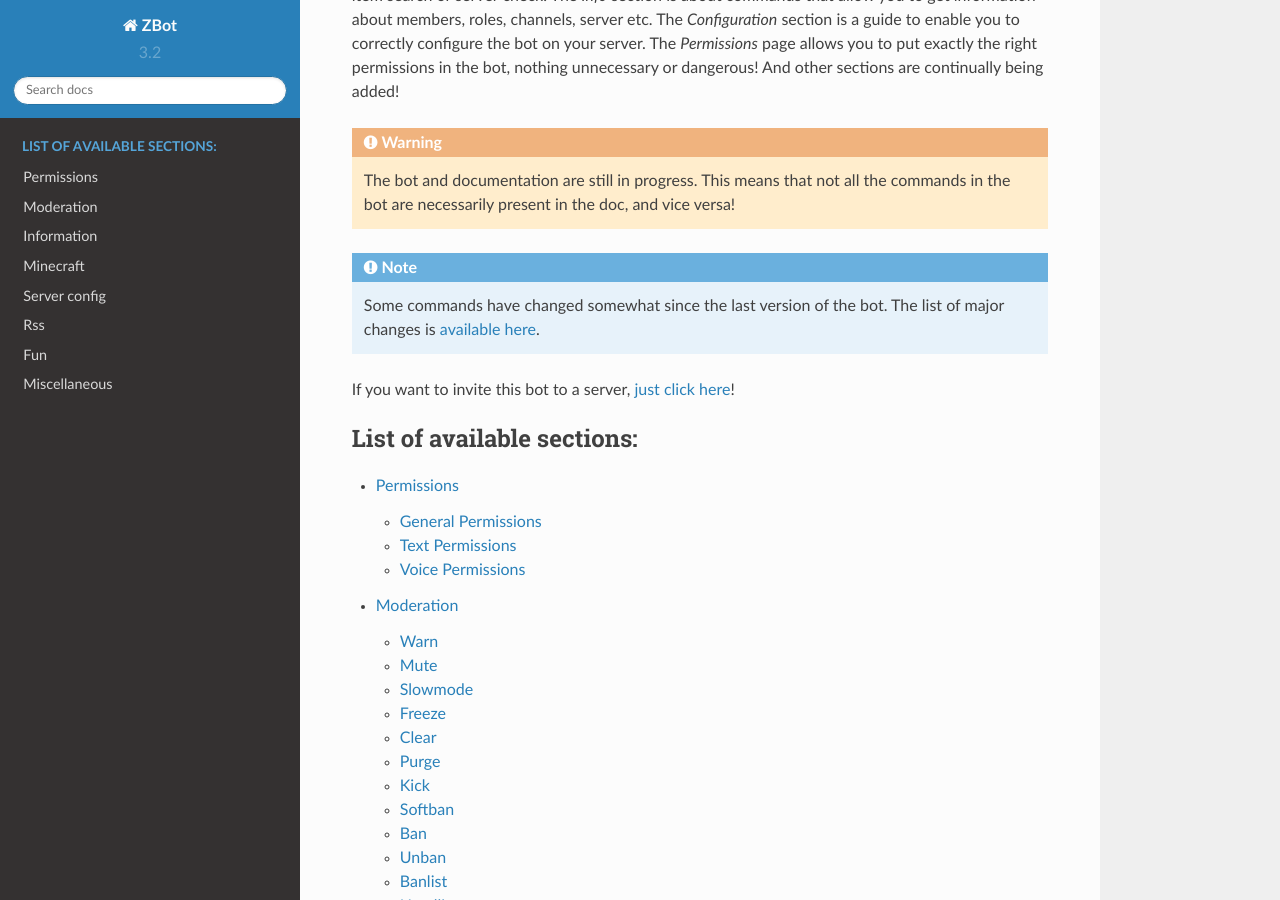
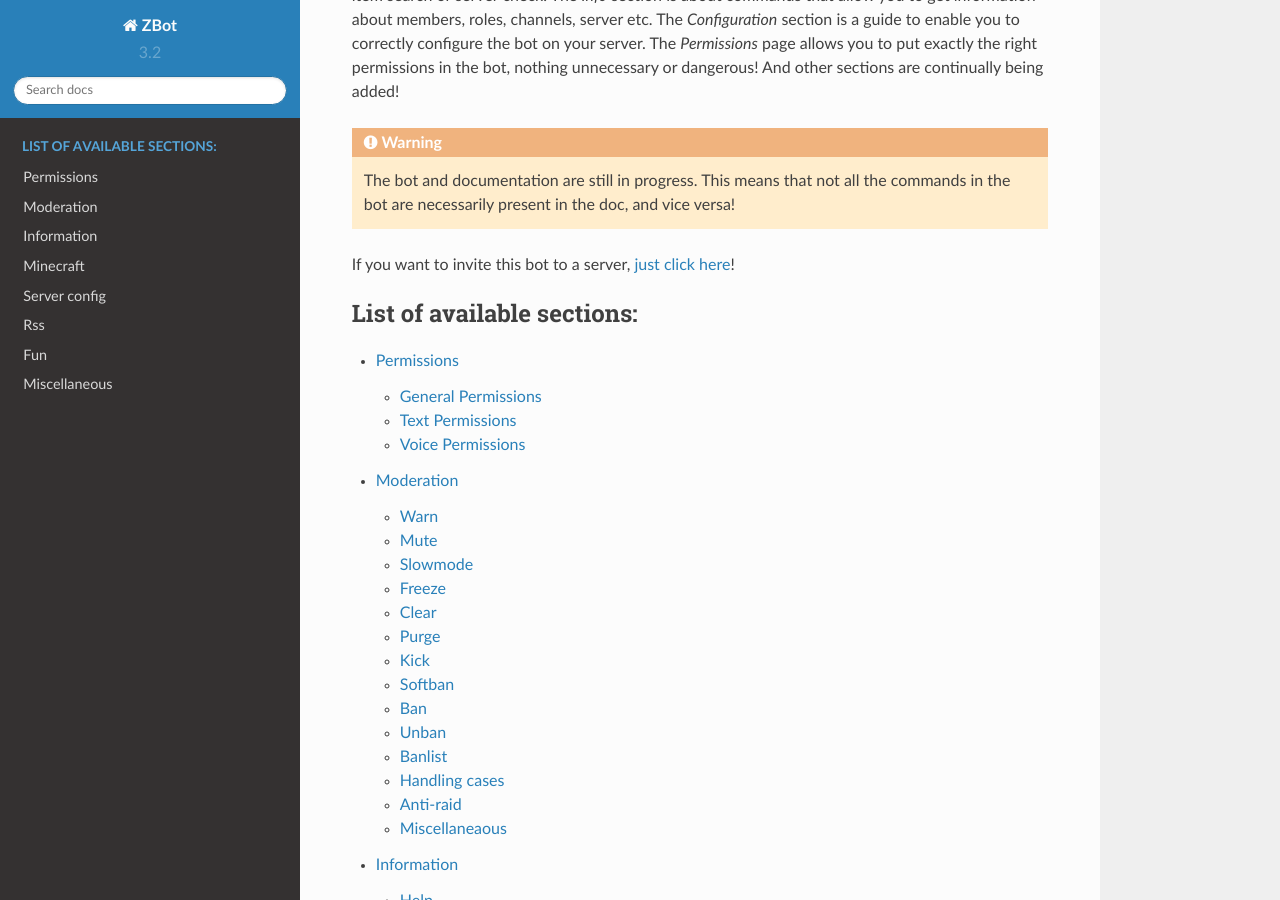
Before and after one commit to Awhikax/ZBot, a Sphinx documentation site: the page built from docs/index.rst, in a window 1280 px wide and 900 px high, scrolled down 344 px. Built offline with Sphinx 7.4.7 and the Read the Docs theme 2.0.0, drawn with Linux system fonts in a browser that asks for light colours.

Commit message:
[doc] rmeove 'migrating' part

```diff
--- a/docs/index.rst
+++ b/docs/index.rst
@@ -11,8 +11,6 @@
 The `Moderation` section displays every command related to the moderation of a server: clear, slowmode, kick, ban... The `Minecraft` section allows you to discover all Minecraft related commands: item search or server check. The `Info` section is about commands that allow you to get information about members, roles, channels, server etc. The `Configuration` section is a guide to enable you to correctly configure the bot on your server. The `Permissions` page allows you to put exactly the right permissions in the bot, nothing unnecessary or dangerous! And other sections are continually being added!
 
 .. warning:: The bot and documentation are still in progress. This means that not all the commands in the bot are necessarily present in the doc, and vice versa!
-
-.. note:: Some commands have changed somewhat since the last version of the bot. The list of major changes is `available here <migrating.html>`_.
 
 If you want to invite this bot to a server, `just click here <https://discordapp.com/oauth2/authorize?client_id=486896267788812288&scope=bot&permissions=1007021171>`_!
 
```
